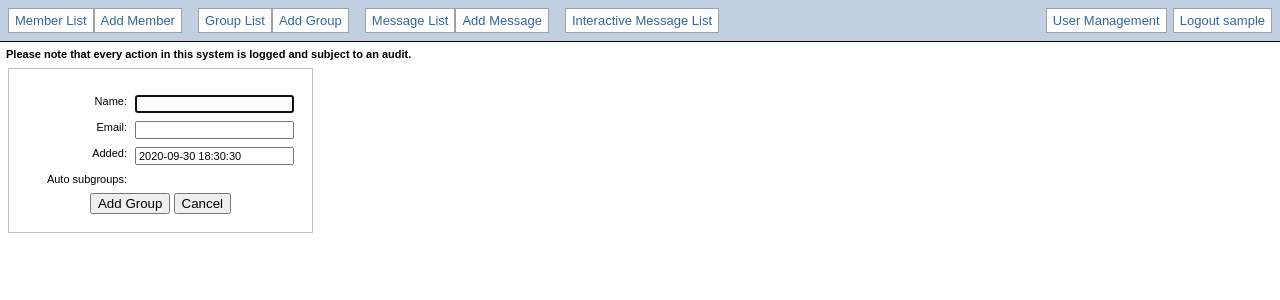
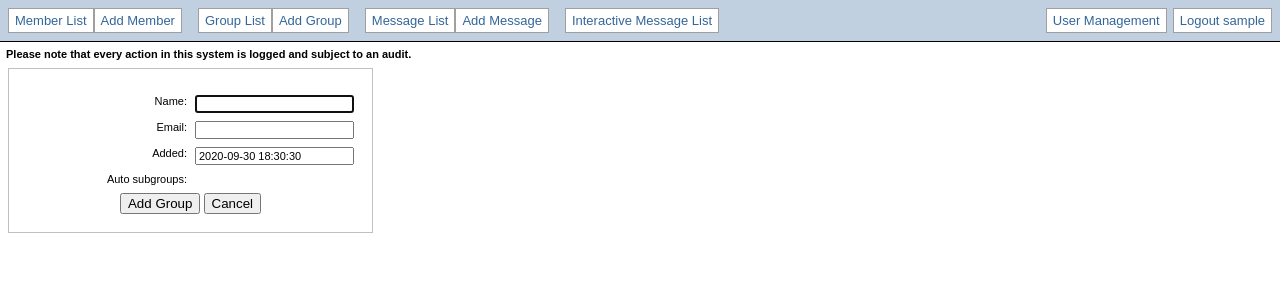
Before and after one commit to piratar/icepirate, a Django app: page /group/add/ in a window 1280 px wide. Shown: the top 300 px of the page. Run offline with Django 3.2, Linux system fonts and the light colour scheme; the visitor is signed in with stand-in values (Sample User, id 1); parts of the project's set-up code (start-up, migrations or seed data) failed here and were passed over; some libraries are stand-ins or nearby versions.

Commit message:
UI: Lineup fixed in message view.

```diff
--- a/icepirate/static/icepirate/css/icepirate.css
+++ b/icepirate/static/icepirate/css/icepirate.css
@@ -42,7 +42,7 @@ ul.grouplist li { float: left; border: 1px solid green; }
 /* Form classes */
 form { border: 1px solid #c0c0c0; padding: 18px 18px 10px 18px; text-align: center; float: left; }
 form p { padding: 0px 0px 0px 0px; margin: 8px 0px 8px 0px; text-align: left; }
-form label { float: left; min-width: 100px; text-align: right; padding-right: 8px; }
+form label { float: left; min-width: 160px; text-align: right; padding-right: 8px; }
 form input[type='text'] { width: 159px; }
 form input[type='password'] { width: 159px; }
 form input[type='email'] { width: 159px; }
```
